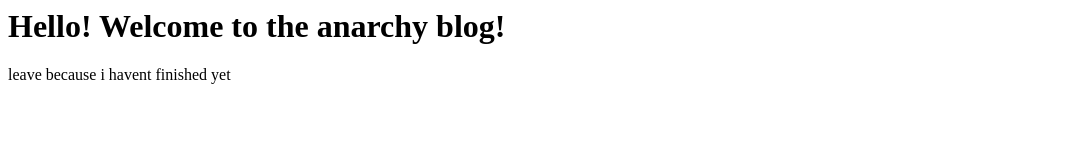
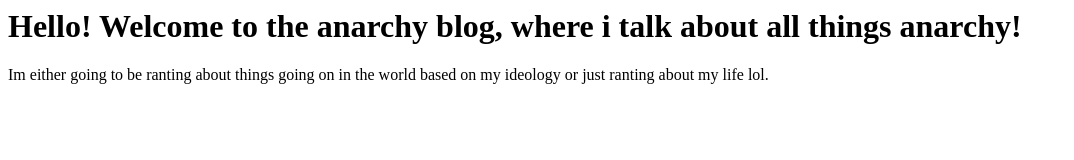
Before and after one commit to Mirskistea/theanarchyblog.github.io, a plain HTML site: page index.html in a window 1280 px wide. Shown: the whole page, without its empty margins (0-1074 px from the left). Drawn offline with Linux system fonts and the light colour scheme.

Commit message:
Update index.html

```diff
--- a/index.html
+++ b/index.html
@@ -8,9 +8,10 @@
   </Head>
   <Body>
 
-    <h1>Hello! Welcome to the anarchy blog!</h1>
+    <h1>Hello! Welcome to the anarchy blog, where i talk about all things anarchy!</h1>
 
-    <p>leave because i havent finished yet</p>
+    <p>Im either going to be ranting about things going on in the world based on my ideology or just ranting about my life lol.</p>
+
 
   </Body>
 </html>
```
